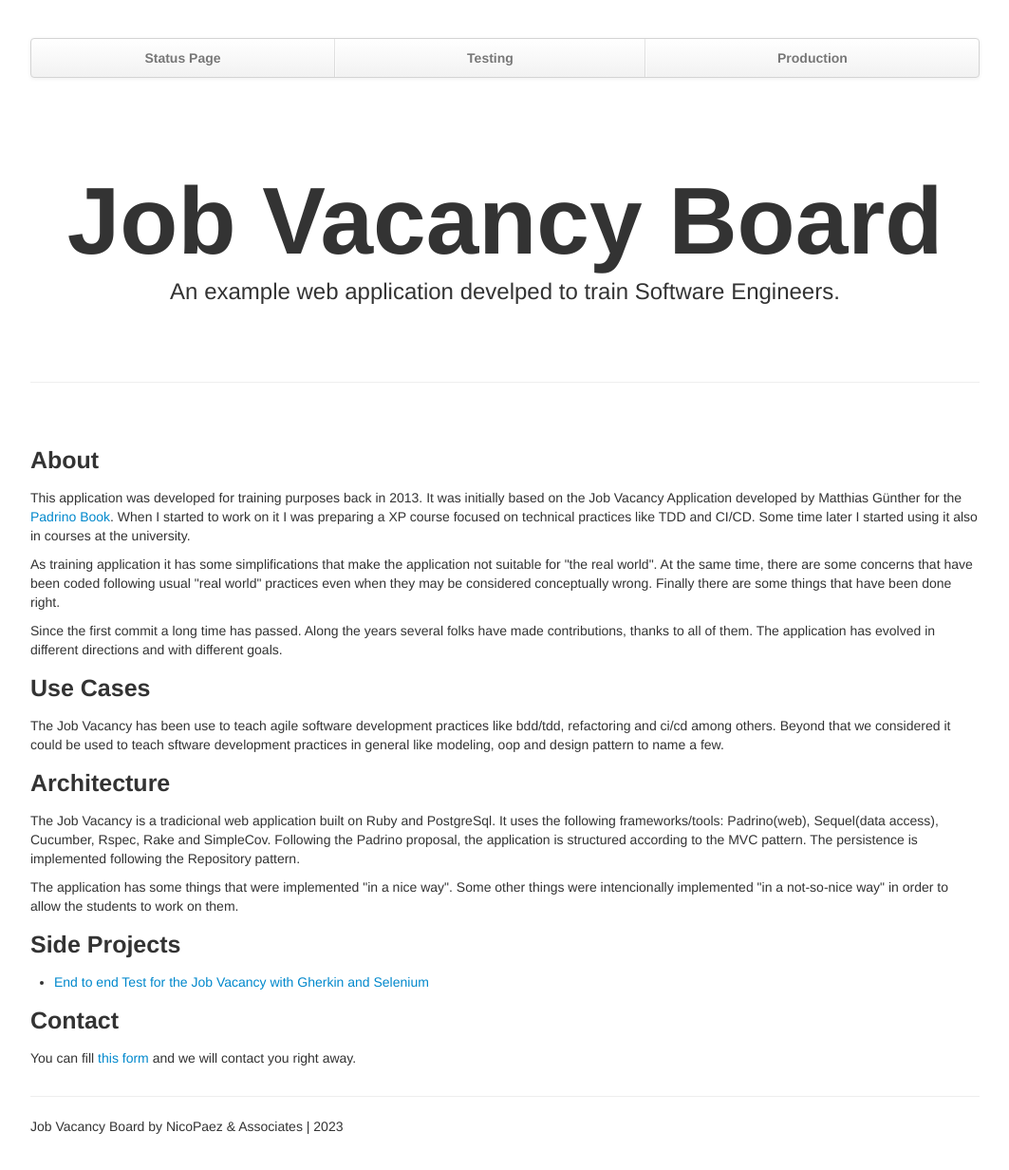
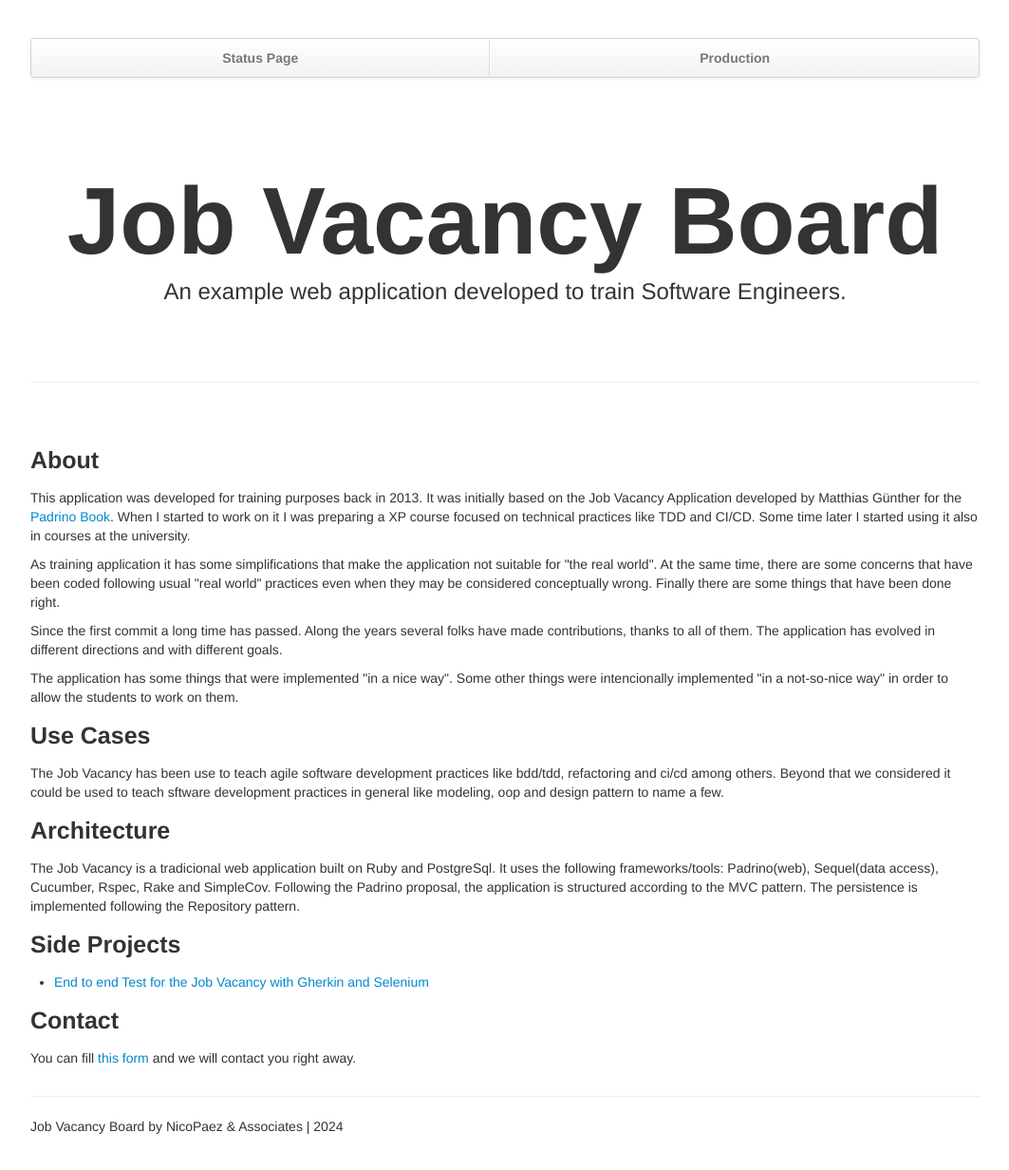
Before and after one commit to nicopaez/jobvacancy.com.ar, a plain HTML site: page index.html in a window 1280 px wide. Shown: the whole page at 95% size, without its empty margins (108-1171 px from the left). Drawn offline with Linux system fonts and the light colour scheme.

Commit message:
Fixes and update

```diff
--- a/index.html
+++ b/index.html
@@ -1,5 +1,3 @@
-
-
 <!DOCTYPE html>
 <html lang="en-US">
 	<head>
@@ -25,8 +23,8 @@
             <div class="container">
               <ul class="nav">
                 <li><a target="_blank" href="https://stats.uptimerobot.com/jKzpXiYvKA">Status Page</a></li>
-                <li><a target="_blank" href="https://jobvacancy-test-nicopaez.cloud.okteto.net/">Testing</a></li>
-								<li><a target="_blank" href="https://jobvacancy-prod-nicopaez.cloud.okteto.net/">Production</a></li>
+                <!--<li><a target="_blank" href="https://jobvacancy-test-nicopaez.cloud.okteto.net/">Testing</a></li>-->
+								<li><a target="_blank" href="https://jobvacancy.onrender.com/">Production</a></li>
               </ul>
             </div>
           </div>
@@ -40,7 +38,7 @@
 
       	<div class="jumbotron">
   <h1>Job Vacancy Board</h1>
-  <p class="lead">An example web application develped to train Software Engineers.</p>
+  <p class="lead">An example web application developed to train Software Engineers.</p>
   <!--
   <a class="btn btn-large btn-success" href="/job_offers/latest" >Find a Job</a>
   <a class="btn btn-large btn-success" href="/register">Publish a Job</a>
@@ -55,6 +53,10 @@
 <p>As training application it has some simplifications that make the application not suitable for "the real world". At the same time, there are some concerns that have been coded following usual "real world" practices even when they may be considered conceptually wrong. Finally there are some things that have been done right.</p>
 
 <p>Since the first commit a long time has passed. Along the years several folks have made contributions, thanks to all of them. The application has evolved in different directions and with different goals.</p>
+
+<p>The application has some things that were implemented "in a nice way". Some other things were intencionally implemented "in a not-so-nice way" in order to allow the students to work on them.</p>
+
+
 <h1>Use Cases</h1>
 <p>
 The Job Vacancy has been use to teach agile software development practices like bdd/tdd, refactoring and ci/cd among others. Beyond that we considered it could be used to teach sftware development practices in general like modeling, oop and design pattern to name a few.
@@ -65,7 +67,6 @@ The Job Vacancy has been use to teach agile software development practices like
 
 Following the Padrino proposal, the application is structured according to the MVC pattern. The persistence is implemented following the Repository pattern.
 </p>
-<p>The application has some things that were implemented "in a nice way". Some other things were intencionally implemented "in a not-so-nice way" in order to allow the students to work on them.</p>
 <h1>Side Projects</h1>
 
 <ul>
@@ -81,7 +82,7 @@ You can fill <a href="https://blog.nicopaez.com/contacto/" target="_blank">this
       <!-- footer -->
       <div class="footer">
       	<hr/>
-        <p>Job Vacancy Board by NicoPaez & Associates | 2023 </p>
+        <p>Job Vacancy Board by NicoPaez & Associates | 2024 </p>
       </div>
 
     </div>
```
